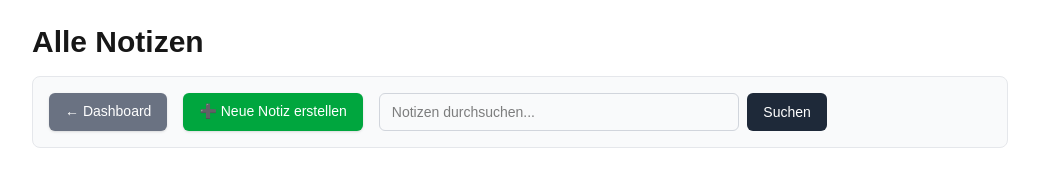
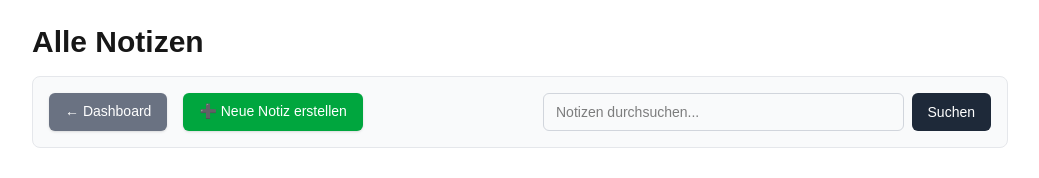
Before and after one commit to AlphaTrainee/ProjektArbeit_React, a Next.js app in the folder notizbuch-app/: page /notizen in a window 1280 px wide. Shown: the top 178 px of the page, without its empty margins (120-1159 px from the left). Built offline with nearby package versions, Linux system fonts and the light colour scheme; no server answers; the database is empty.

Commit message:
weiteren TypKonflikt behoben

```diff
--- a/notizbuch-app/src/app/notizen/page.tsx
+++ b/notizbuch-app/src/app/notizen/page.tsx
@@ -4,6 +4,7 @@ import { CategoryFilter } from "@/components/CategoryFilter";
 import { NotesList } from "@/components/NotesList";
 import Link from "next/link";
 import { SearchInput } from "@/components/SearchInput";
+import { Note } from "@/data/schema";
 
 type PageProps = {
   searchParams: Promise<{ [key: string]: string | string[] | undefined }>;
@@ -29,11 +30,12 @@ export default async function NotizenPage({ searchParams }: PageProps) {
     result = await db.execute("SELECT * FROM notes ORDER BY id DESC");
   }
 
-  const allNotes = result.rows.map((row) => ({
-    id: row.id,
+  const allNotes: Note[] = result.rows.map((row) => ({
+    id: String(row.id), // Garantiert die Konvertierung zu string für das Zod-Schema
     title: row.title,
     content: row.content,
     category: row.category,
+    // redirectTo ist hier optional und wird durch das Schema automatisch als undefined gewertet
   }));
 
   return (
--- a/notizbuch-app/src/components/NoteForm.tsx
+++ b/notizbuch-app/src/components/NoteForm.tsx
@@ -1,7 +1,7 @@
 "use client";
 
 import { insertNote } from "@/data/insertNotes";
-import { useActionState, useRef, startTransition, useCallback } from "react";
+import { useActionState, useRef, startTransition } from "react";
 import { useForm } from "react-hook-form";
 import { zodResolver } from "@hookform/resolvers/zod";
 import { noteSchema } from "@/data/schema";
--- a/notizbuch-app/src/components/SearchInput.tsx
+++ b/notizbuch-app/src/components/SearchInput.tsx
@@ -20,7 +20,10 @@ export function SearchInput({ targetRoute = "/notizen" }: SearchInputProps) {
 
   return (
     // Nutzt die native React 19 / Next.js Form Action anstelle von onSubmit
-    <form action={handleSearchAction} className="flex gap-2 flex-1 max-w-md">
+    <form
+      action={handleSearchAction}
+      className="flex gap-2 flex-1 max-w-md ml-auto"
+    >
       <input
         type="text"
         name="searchQuery" // Wichtig: Über diesen Namen holen wir den Wert
--- a/notizbuch-app/src/data/insertNotes.ts
+++ b/notizbuch-app/src/data/insertNotes.ts
@@ -63,10 +63,16 @@ export async function insertNote(
     }
   } catch (e) {
     result = false;
-    error = "Probleme beim Speichern ";
+    // 1. Für dich im Server-Terminal loggen
+    console.error("Datenbankfehler beim Speichern:", e);
+
+    // 2. Dem Benutzer die genaue Meldung oder einen klaren Hinweis mitgeben
+    error = `Probleme beim Speichern: ${e instanceof Error ? e.message : "Unbekannter Datenbankfehler"}`;
   }
 
   if (client) {
+    // das gibt immerzu Fehler
+    // Dies erledigt die db.ts automatisch
     // client.close();
   }
 
```
